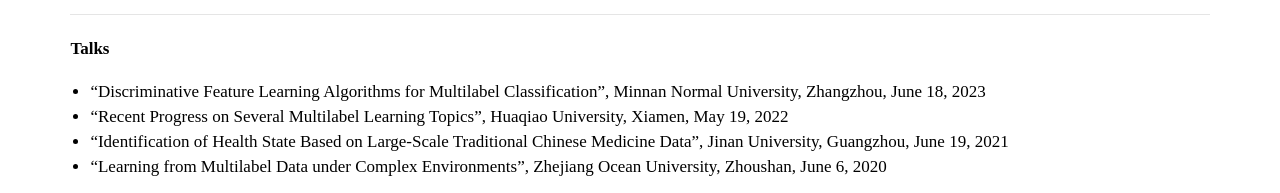
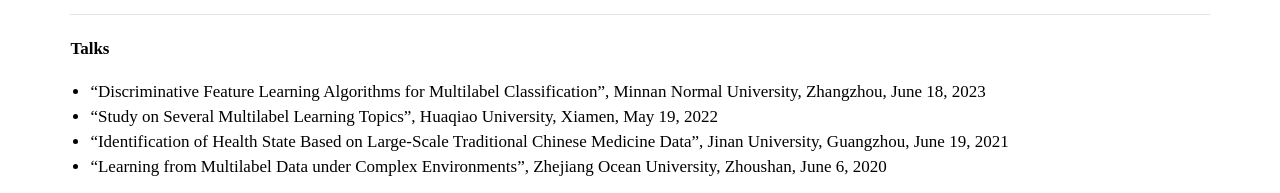
Before and after one commit to jiazhang-ml/jiazhang-ml.github.io, a Jekyll site: the page built from index.md, in a window 1280 px wide. Shown: the part 1535-1728 px from the top of the page. Built offline with Jekyll 4.4.1, drawn with Linux system fonts in a browser that asks for light colours; grey boxes are pictures that could not be loaded.

Commit message:
Update index.md

```diff
--- a/index.md
+++ b/index.md
@@ -63,6 +63,6 @@ layout: default
 #### Talks
 
 * "Discriminative Feature Learning Algorithms for Multilabel Classification", Minnan Normal University, Zhangzhou, June 18, 2023
-* "Recent Progress on Several Multilabel Learning Topics", Huaqiao University, Xiamen, May 19, 2022
+* "Study on Several Multilabel Learning Topics", Huaqiao University, Xiamen, May 19, 2022
 * "Identification of Health State Based on Large-Scale Traditional Chinese Medicine Data", Jinan University, Guangzhou, June 19, 2021
 * "Learning from Multilabel Data under Complex Environments", Zhejiang Ocean University, Zhoushan, June 6, 2020
```
